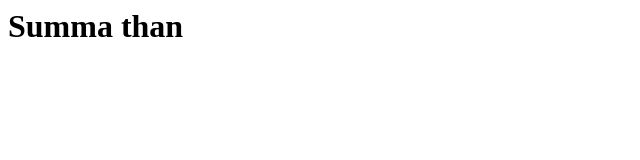
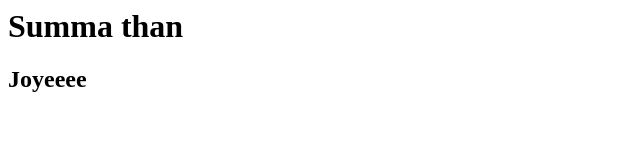
Before and after one commit to joyandrew-github/devops-learn, a plain HTML site: page index.html in a window 1280 px wide. Shown: the whole page, without its empty margins (0-640 px from the left). Drawn offline with Linux system fonts and the light colour scheme.

Commit message:
Update index.html

```diff
--- a/index.html
+++ b/index.html
@@ -1 +1,2 @@
 <h1>Summa than</h1>
+<h2>Joyeeee</h2>
```
